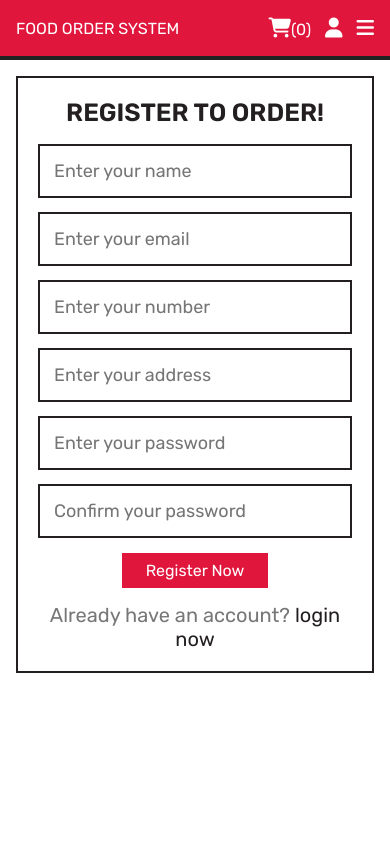
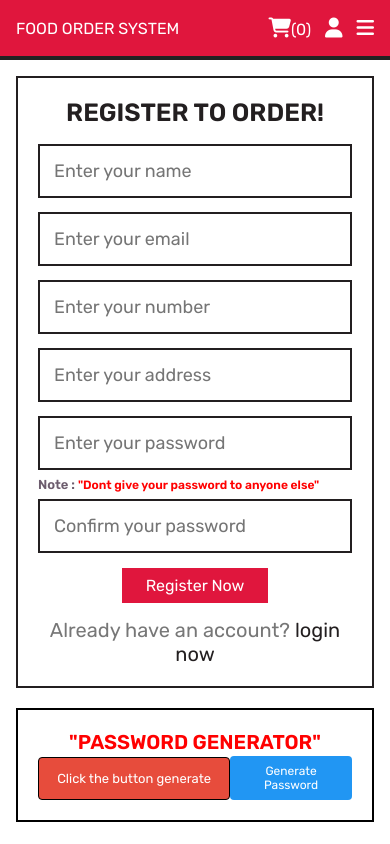
Before and after one commit to russcuevas/foodordersystem, a PHP site: page /register.php in a window 390 px wide. Run offline with PHP 8.4, Linux system fonts and the light colour scheme; data that the repository does not hold is empty.

Commit message:
13th day

```diff
--- a/checkout.php
+++ b/checkout.php
@@ -127,7 +127,7 @@ if(isset($_POST['submit'])){
       <p><i class="fas fa-phone"></i> <span> <?= $fetch_profile['number'] ?></span></p>
       <p><i class="fas fa-envelope"></i> <span><?= $fetch_profile['email'] ?></span></p>
       <p><i class="fas fa-map-marker-alt"> </i><span> <?php if($fetch_profile['address'] == ''){echo 'Enter your address first!';}else{echo $fetch_profile['address'];} ?></span></p>
-      <a href="update_profile.php" class="btn">Update Info</a>
+      <!-- <a href="update_profile.php" class="btn">Update Info</a> -->
       <select name="method" class="box" required>
          <option value="" disabled selected>SELECT PAYMENT METHOD --</option>
          <option value="Cash on delivery">Cash on delivery</option>
--- a/css/style.css
+++ b/css/style.css
@@ -719,9 +719,49 @@ section {
     color: #231F20;
 }
 
+.pwgenerator {
+    margin: 20px;
+    display: flex;
+    flex-direction: column;
+    align-items: center;
+}
+
+.input-group {
+    display: flex;
+    justify-content: center;
+    align-items: center;
+}
+
+.generate {
+    padding: 10px;
+    width: 320px;
+    font-size: 16px;
+    text-align: center;
+    border: 1px solid black;
+    border-radius: 4px;
+    background-color: #e74c3c;
+    color: #fff;
+}
+
+.generate::placeholder {
+    color: #fff;
+}
+
+#generatePassword {
+    padding: 10px 20px;
+    font-size: 16px;
+    border: none;
+    border-radius: 4px;
+    background-color: #2196f3;
+    color: #fff;
+    cursor: pointer;
+}
+
 .form-container form p a:hover {
     text-decoration: underline;
 }
+
+
 
 /* DESIGN FOR ALL THE MESSAGE */
 .message {
@@ -1022,6 +1102,15 @@ section {
     html {
         font-size: 55%;
     }
+
+    .generate {
+        width: 240px;
+        font-size: 14px;
+    }
+
+    #generatePassword {
+        font-size: 14px;
+    }
 }
 
 @media (max-width:768px) {
@@ -1051,6 +1140,15 @@ section {
     .header .flex .navbar.active {
         clip-path: polygon(0 0, 100% 0, 100% 100%, 0 100%);
     }
+
+    .generate {
+        width: 180px;
+        font-size: 12px;
+    }
+
+    #generatePassword {
+        font-size: 12px;
+    }
 }
 
 @media (max-width:450px) {
@@ -1062,6 +1160,18 @@ section {
     /* FOR ALL TITLE */
     .title {
         font-size: 24px;
+    }
+
+    .generate {
+        width: 100%;
+        font-size: 13px;
+        padding: 13px;
+    }
+
+    #generatePassword {
+        font-size: 12px;
+        width: 60%;
+        padding: 8px 16px;
     }
 
     /* NAVBAR HEADER */
--- a/home.php
+++ b/home.php
@@ -21,7 +21,7 @@ include 'components/add_cart.php';
    <meta charset="UTF-8">
    <meta http-equiv="X-UA-Compatible" content="IE=edge">
    <meta name="viewport" content="width=device-width, initial-scale=1.0">
-   <title>Home</title>
+   <title>Home | Page</title>
 
     <!-- SWIPER LINK -->
     <link rel="stylesheet" href="https://cdn.jsdelivr.net/npm/swiper@9/swiper-bundle.min.css" />
--- a/js/script.js
+++ b/js/script.js
@@ -2,7 +2,7 @@
 
 profile = document.querySelector('.header .flex .profile');
 
-document.querySelector('#user-btn').onclick = () =>{
+document.querySelector('#user-btn').onclick = () => {
    profile.classList.toggle('active');
    navbar.classList.remove('active');
 }
@@ -10,34 +10,33 @@ document.querySelector('#user-btn').onclick = () =>{
 // NAVBAR MENU RESPONSIVE CLICKABLE IN USER
 let navbar = document.querySelector('.header .flex .navbar');
 
-document.querySelector('#menu-btn').onclick = () =>{
+document.querySelector('#menu-btn').onclick = () => {
    navbar.classList.toggle('active');
    profile.classList.remove('active');
 }
 
 // IF PROFILE IS ACTIVE NAVBAR REMOVE IN USER
 // IF NAVBAR IS ACTIVE PROFILE REMOVE IN USER
-window.onscroll = () =>{
-    profile.classList.remove('active');
-    navbar.classList.remove('active');
- }
-
+window.onscroll = () => {
+   profile.classList.remove('active');
+   navbar.classList.remove('active');
+}
 
 
 // PRODUCT
 document.querySelectorAll('input[type="number"]').forEach(numberInput => {
-   numberInput.oninput = () =>{
-      if(numberInput.value.length > numberInput.maxLength) numberInput.value = numberInput.value.slice(0, numberInput.maxLength);
+   numberInput.oninput = () => {
+      if (numberInput.value.length > numberInput.maxLength) numberInput.value = numberInput.value.slice(0, numberInput.maxLength);
    };
 });
 
 // FOR LOADING PAGE
-function loading(){
+function loading() {
    document.querySelector('.loading').style.display = 'none';
 }
 
-function fadeOut(){
-   setInterval(loading, 1000);
+function fadeOut() {
+   setInterval(loading, 300);
 }
 
 window.onload = fadeOut;
--- a/menu.php
+++ b/menu.php
@@ -20,7 +20,7 @@ include 'components/add_cart.php';
    <meta charset="UTF-8">
    <meta http-equiv="X-UA-Compatible" content="IE=edge">
    <meta name="viewport" content="width=device-width, initial-scale=1.0">
-   <title>Food Menu</title>
+   <title>Food Menu | Page</title>
 
     <!-- FONT AWESOME LINK -->
     <link rel="stylesheet" href="https://cdnjs.cloudflare.com/ajax/libs/font-awesome/6.4.0/css/all.min.css"
--- a/register.php
+++ b/register.php
@@ -71,7 +71,7 @@ if(isset($_POST['submit'])){
    <meta charset="UTF-8">
    <meta http-equiv="X-UA-Compatible" content="IE=edge">
    <meta name="viewport" content="width=device-width, initial-scale=1.0">
-   <title>Register Form</title>
+   <title>Registration | Page</title>
 
     <!-- FONT AWESOME LINK -->
     <link rel="stylesheet" href="https://cdnjs.cloudflare.com/ajax/libs/font-awesome/6.4.0/css/all.min.css"
@@ -100,15 +100,67 @@ if(isset($_POST['submit'])){
     <input type="number" name="number" required placeholder="Enter your number" class="box" min="0" max="9999999999" maxlength="11">
     <input type="text" name="address" required placeholder="Enter your address" class="box">
     <input type="password" name="pass" required placeholder="Enter your password" class="box" oninput="this.value = this.value.replace(/\s/g, '')">
+    <h6 style="text-align: start; color: #6D5D6E; font-size: 13px;">Note : <span style="color: red; font-size:12px;">"Dont give your password to anyone else"</span></h6>
     <input type="password" name="cpass" required placeholder="Confirm your password" class="box" oninput="this.value = this.value.replace(/\s/g, '')">
     <input type="submit" value="register now" name="submit" class="btn">
     <p>Already have an account? <a href="login.php">login now</a></p>
-</form
+</form>
+<div class="pwgenerator" style="border: 2px solid black; max-width:600px; margin: 0 auto; margin-top:20px; padding:20px; text-align: center;">
+    <h2 style="margin-bottom: 2px; color: red; font-size: 20px;">"PASSWORD GENERATOR"</h2>
+    <div class="input-group">
+        <input type="text" name="genpass" placeholder="Click the button generate" class="generate" readonly>
+        <button type="button" id="generatePassword">Generate Password</button>
+    </div>
+</div>
 
 </section>
 <!-- REGISTER FORM END -->
 
 <!-- CUSTOM JS FILE -->
+<script>
+//  PASSWORD GENERATOR
+// Select the password input and generate password button
+const passwordInput = document.querySelector('input[name="genpass"]');
+const generatePasswordBtn = document.querySelector('#generatePassword');
+
+// Create an array of characters that can be used in the password
+const uppercaseLetters = 'ABCDEFGHIJKLMNOPQRSTUVWXYZ';
+const lowercaseLetters = 'abcdefghijklmnopqrstuvwxyz';
+const specialCharacters = '!@#$%^&*()_+-={}[];\',./<>?';
+const numbers = '0123456789';
+const allCharacters = uppercaseLetters + lowercaseLetters + specialCharacters + numbers;
+
+// Function to generate a random password
+function generatePassword() {
+   let password = '';
+   // Generate one character from each category
+   password += uppercaseLetters.charAt(Math.floor(Math.random() * uppercaseLetters.length));
+   password += lowercaseLetters.charAt(Math.floor(Math.random() * lowercaseLetters.length));
+   password += specialCharacters.charAt(Math.floor(Math.random() * specialCharacters.length));
+   password += numbers.charAt(Math.floor(Math.random() * numbers.length));
+   // Generate the remaining characters randomly
+   for (let i = 0; i < 8; i++) {
+      password += allCharacters.charAt(Math.floor(Math.random() * allCharacters.length));
+   }
+   // Shuffle the password to make it more random
+   password = shuffle(password);
+   passwordInput.value = password;
+}
+
+// Function to shuffle a string
+function shuffle(string) {
+   let arr = string.split('');
+   for (let i = arr.length - 1; i > 0; i--) {
+      const j = Math.floor(Math.random() * (i + 1));
+      [arr[i], arr[j]] = [arr[j], arr[i]];
+   }
+   return arr.join('');
+}
+
+// Add an event listener to the generate password button
+generatePasswordBtn.addEventListener('click', generatePassword);
+</script>
+
 <script src="js/script.js"></script>
 
 </body>
```
Also changed, not shown: other parts of css/style.css (+41 -1 lines), category.php (+3 -19 lines), login.php (+4 -3 lines), orders.php (+5 -2 lines).
